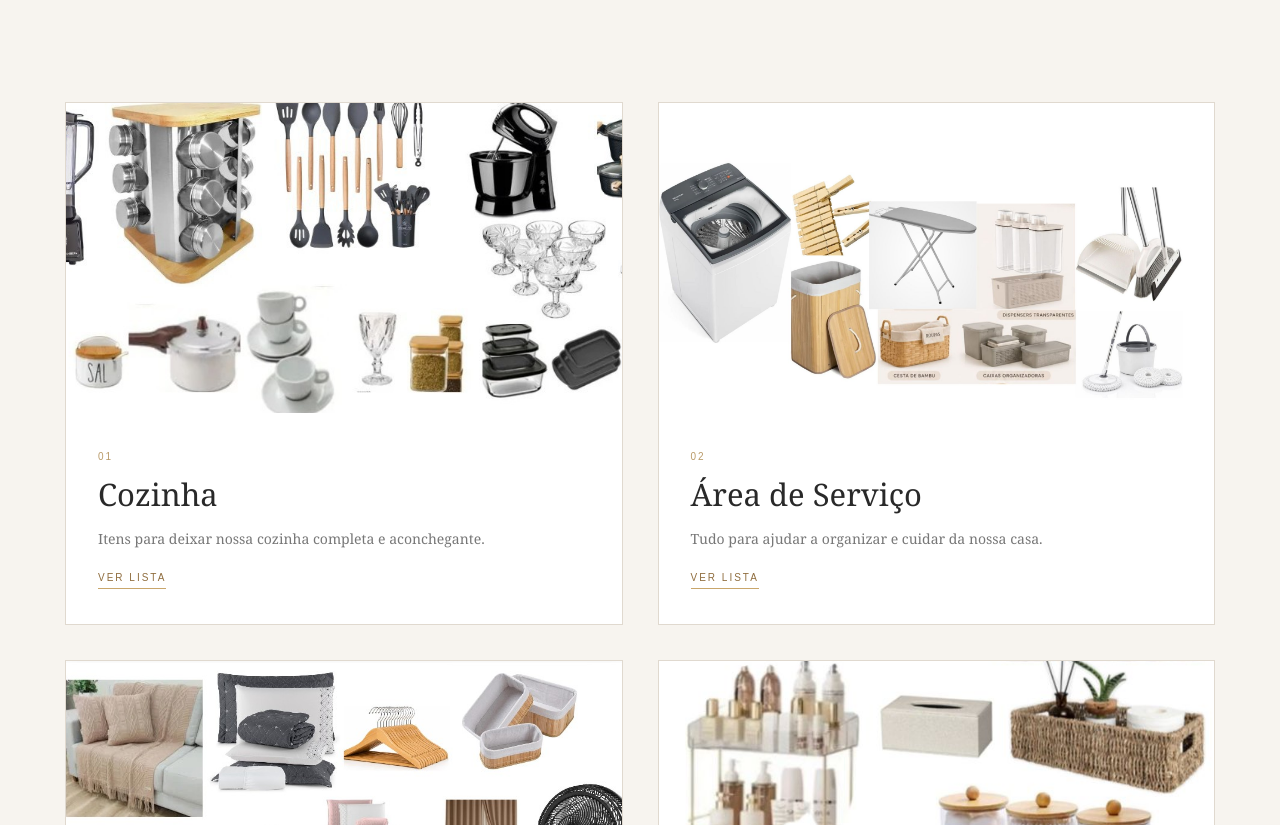
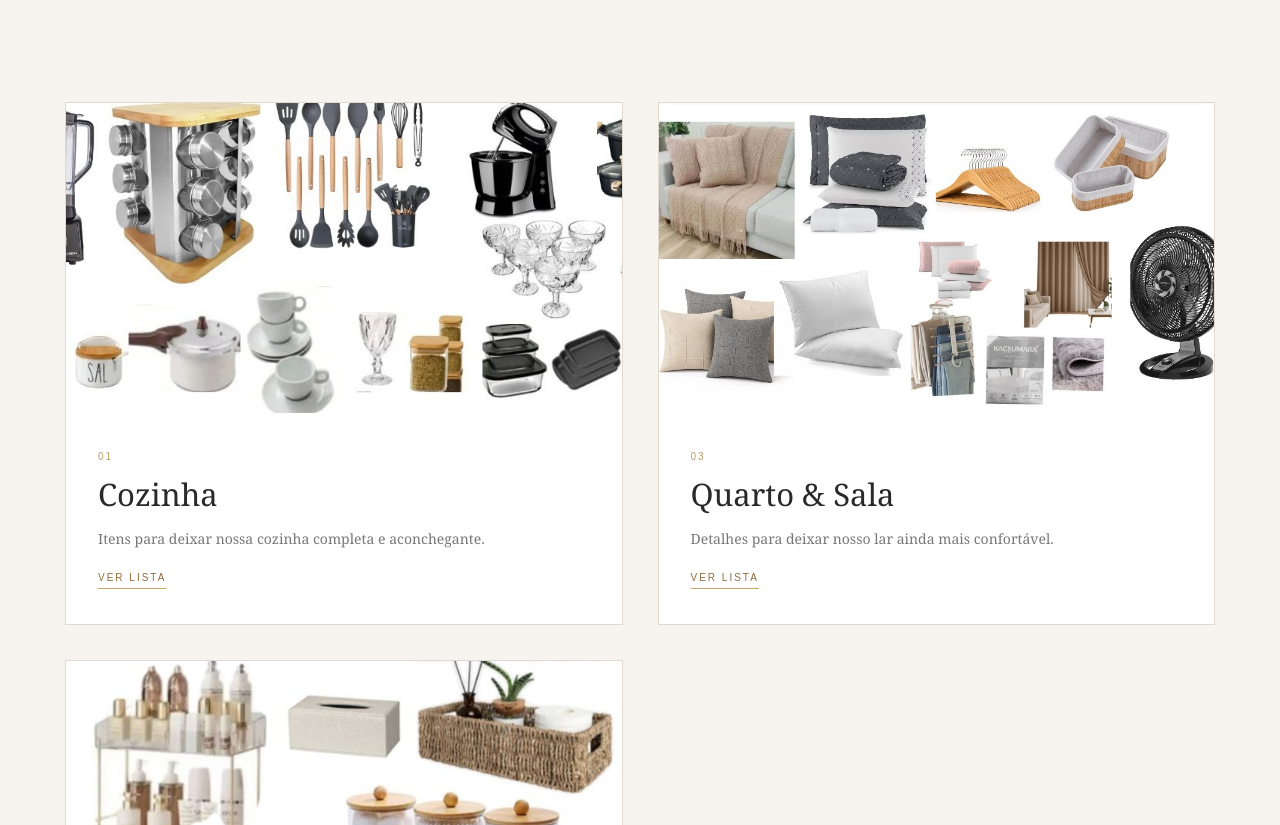
Before and after one commit to by-sasaah/casamentosabrinamateus-, a plain HTML site: page presente.html in a window 1280 px wide. Shown: the part 430-1255 px from the top of the page. Drawn offline with Linux system fonts and the light colour scheme.

Commit message:
Update presente.html

```diff
--- a/presente.html
+++ b/presente.html
@@ -97,37 +97,6 @@
                         </div>
 
                     </a>
-
-
-                    <!-- ÁREA DE SERVIÇO -->
-                    <a href="áreadeserviço.html" class="categoria-card">
-
-                        <div class="categoria-imagem">
-                            <img
-                                src="area-servico(1).jpg"
-                                alt="Inspirações para área de serviço"
-                            >
-                        </div>
-
-                        <div class="categoria-conteudo">
-
-                            <span class="categoria-numero">02</span>
-
-                            <h2>Área de Serviço</h2>
-
-                            <p>
-                                Tudo para ajudar a organizar
-                                e cuidar da nossa casa.
-                            </p>
-
-                            <span class="categoria-link">
-                                Ver lista
-                            </span>
-
-                        </div>
-
-                    </a>
-
 
                     <!-- QUARTO E SALA -->
                     <a href="sala.html" class="categoria-card">
```
